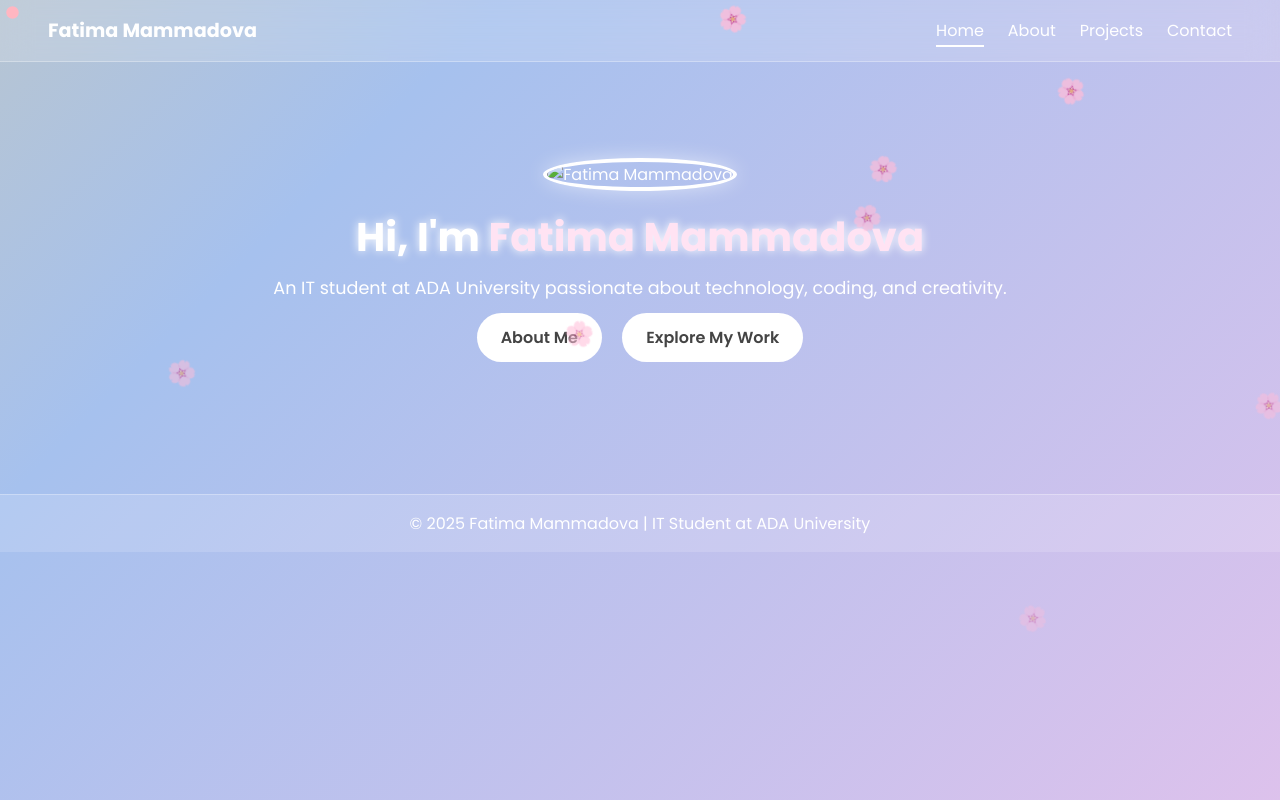
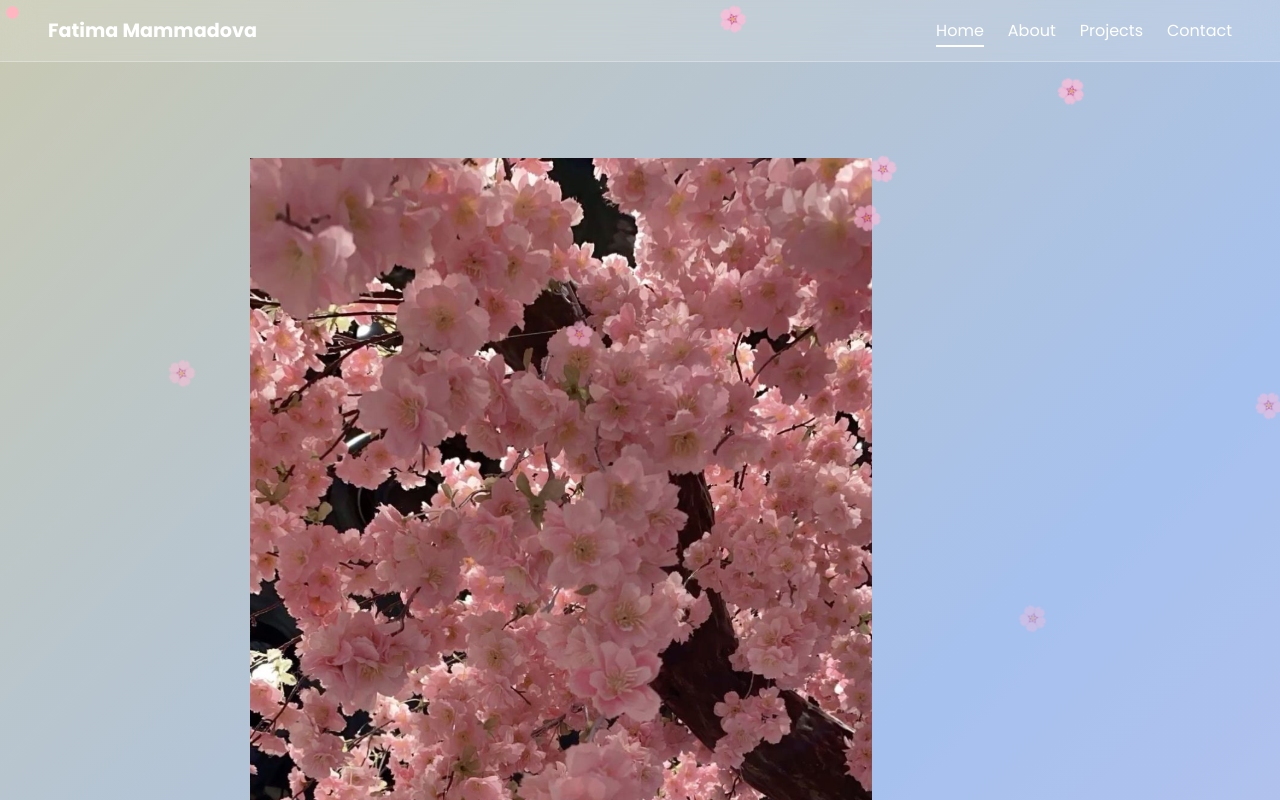
Before and after one commit to fatima110169/site1101, a plain HTML site: page index.html in a window 1280 px wide. Shown: the top 800 px of the page. Drawn offline with Linux system fonts and the light colour scheme.

Commit message:
Update index.html

```diff
--- a/index.html
+++ b/index.html
@@ -21,7 +21,7 @@
   </header>
 
   <section class="hero">
-    <img src="assets/profile.png" alt="Fatima Mammadova" class="profile-pic">
+    <img src="assets/assets/profile.png" alt="Fatima Mammadova"> class="profile-pic">
     <h2>Hi, I'm <span>Fatima Mammadova</span></h2>
     <p>An IT student at ADA University passionate about technology, coding, and creativity.</p>
     <div class="hero-buttons">
```
